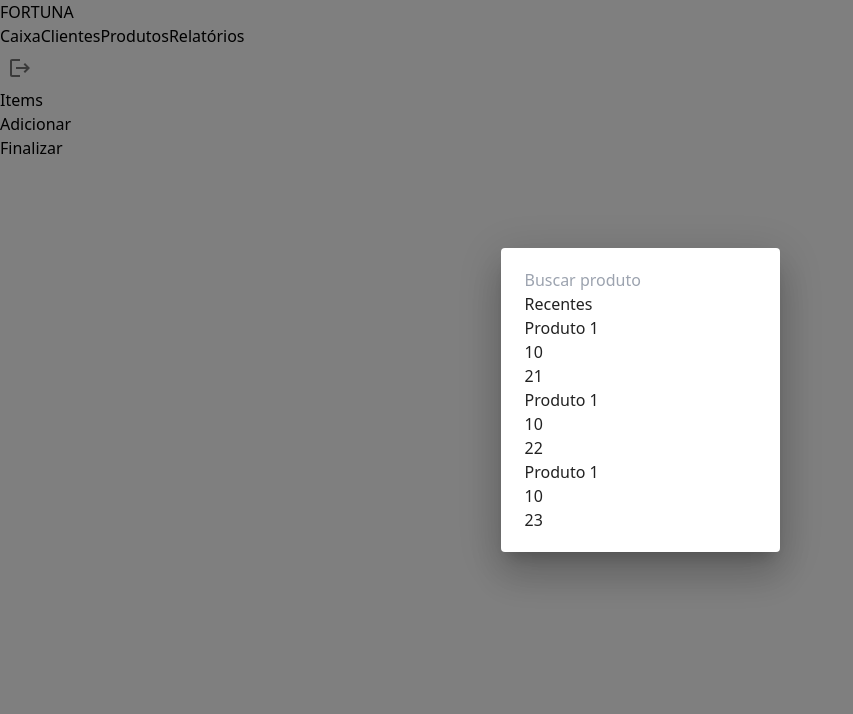
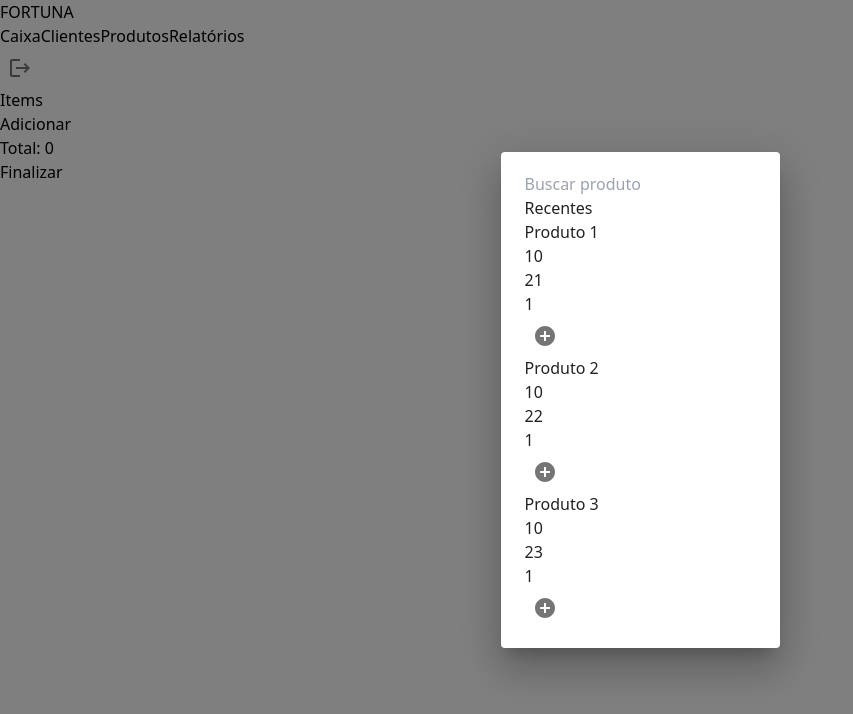
Before and after one commit to paulotss/fortuna_frontend, a React (Vite) app: page /cashier in a window 1280 px wide. Both pictures are taken after a click on the button "Adicionar". Shown: the top 714 px of the page, without its empty margins (0-853 px from the left). Built offline with nearby package versions, Linux system fonts and the light colour scheme.

Commit message:
add amount checkout

```diff
--- a/src/pages/CashierPage.tsx
+++ b/src/pages/CashierPage.tsx
@@ -1,13 +1,16 @@
-import { useState } from "react";
+import { ChangeEvent, useState } from "react";
 import { Dialog, DialogContent } from "@mui/material";
 import Header from "../components/Header";
+import { IconButton } from '@mui/material';
+import AddCircleIcon from '@mui/icons-material/AddCircle';
 
 interface IProduct {
   id: number;
   title: string;
   price: number;
   amount: number;
-  checkout?: boolean;
+  amountCheckout?: number;
+  isCheckout?: boolean;
 }
 
 const initialProducts: IProduct[] = [
@@ -19,13 +22,13 @@ const initialProducts: IProduct[] = [
   },
   {
     id: 2,
-    title: 'Produto 1',
+    title: 'Produto 2',
     price: 22,
     amount: 10
   },
   {
     id: 3,
-    title: 'Produto 1',
+    title: 'Produto 3',
     price: 23,
     amount: 10
   },
@@ -38,12 +41,37 @@ function CashierPage() {
   function handleClickProduct(id: number) {
     setProducts(products.map(product => {
       if (product.id === id) {
-        return { ...product, checkout: true }
+        return {
+          ...product,
+          amountCheckout: product.amountCheckout || 1,
+          isCheckout: true,
+        }
       } else {
         return product;
       }
     }));
     setIsDialogOpen(false);
+  }
+
+  function handleChangeAmountCheckout({ target }: ChangeEvent<HTMLInputElement>) {
+    const id = Number(target.id);
+    setProducts(products.map(product => {
+      if (product.id === id) {
+        return { ...product, amountCheckout: Number(target.value) }
+      } else {
+        return product;
+      }
+    }));
+  }
+
+  function getTotalPrice() {
+    const total = products.reduce((acc, product) => {
+      if (product.amountCheckout) {
+        return acc + (product.amountCheckout * product.price)
+      }
+      return acc;
+    }, 0);
+    return total;
   }
 
   return (
@@ -63,7 +91,7 @@ function CashierPage() {
         <div className="p-5 mb-5 border-b">
           {
             products.map(product => {
-              if (product.checkout) {
+              if (product.isCheckout) {
                 return (
                   <div
                   key={product.id}
@@ -72,13 +100,15 @@ function CashierPage() {
                     <div>{product.title}</div>
                     <div>{product.amount}</div>
                     <div>{product.price}</div>
+                    <div>{product.amountCheckout}</div>
                   </div>
                 )
               }
             })
           }
         </div>
-        <div>
+        <div className="flex justify-between">
+          <div className="text-xl font-bold">Total: { getTotalPrice() }</div>
           <button className='p-2 bg-green-600 rounded'>Finalizar</button>
         </div>
 
@@ -97,12 +127,27 @@ function CashierPage() {
               products.map((product) => (
                 <div
                   key={product.id}
-                  className="flex justify-between mt-1 p-2 bg-yellow-200 rounded cursor-pointer"
-                  onClick={() => {handleClickProduct(product.id)}}
+                  className="flex justify-between mt-1 p-2 bg-yellow-200 rounded"
                 >
                   <div>{product.title}</div>
                   <div>{product.amount}</div>
                   <div>{product.price}</div>
+                  <div>
+                    <input
+                      id={product.id.toString()}
+                      name={`checkout-${product.id}`}
+                      type="number"
+                      className="w-24"
+                      min="1"
+                      value={product.amountCheckout || 1}
+                      onChange={handleChangeAmountCheckout}
+                    />
+                  </div>
+                  <IconButton
+                    onClick={() => {handleClickProduct(product.id)}}
+                  >
+                    <AddCircleIcon />
+                  </IconButton>
                 </div>
               ))
             }
```
